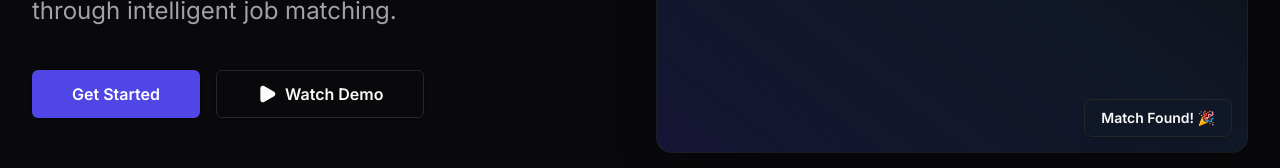
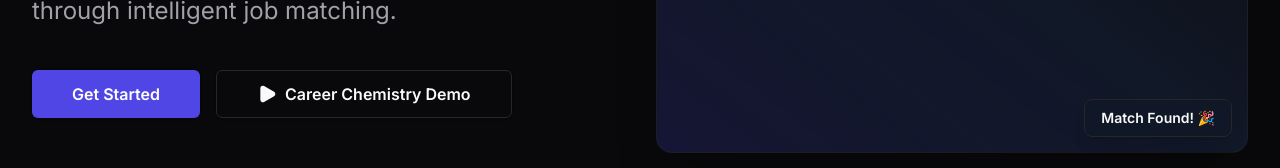
Before and after one commit to vanshi13rathore/swipehire-ai, a Next.js app: page / in a window 1280 px wide. Shown: the part 500-668 px from the top of the page. Built offline with nearby package versions, Linux system fonts and the light colour scheme.

Commit message:
feat(nav): connect landing page to application demos

```diff
--- a/components/landing/hero.tsx
+++ b/components/landing/hero.tsx
@@ -1,5 +1,6 @@
 import { Button } from "@/components/shared";
 import { Play } from "lucide-react";
+import Link from "next/link";
 
 export function Hero() {
   return (
@@ -15,10 +16,14 @@ export function Hero() {
               AI-powered career matching platform that helps candidates discover the perfect opportunities through intelligent job matching.
             </p>
             <div className="flex flex-col sm:flex-row gap-4 w-full sm:w-auto">
-              <Button size="xl" className="font-semibold w-full sm:w-auto">Get Started</Button>
-              <Button variant="outline" size="xl" leftIcon={<Play className="w-5 h-5 fill-current" />} className="font-semibold w-full sm:w-auto">
-                Watch Demo
-              </Button>
+              <Link href="/dev/job-feed" className="w-full sm:w-auto">
+                <Button size="xl" className="font-semibold w-full">Get Started</Button>
+              </Link>
+              <Link href="/dev/career-chemistry" className="w-full sm:w-auto">
+                <Button variant="outline" size="xl" leftIcon={<Play className="w-5 h-5 fill-current" />} className="font-semibold w-full">
+                  Career Chemistry Demo
+                </Button>
+              </Link>
             </div>
           </div>
 
```
